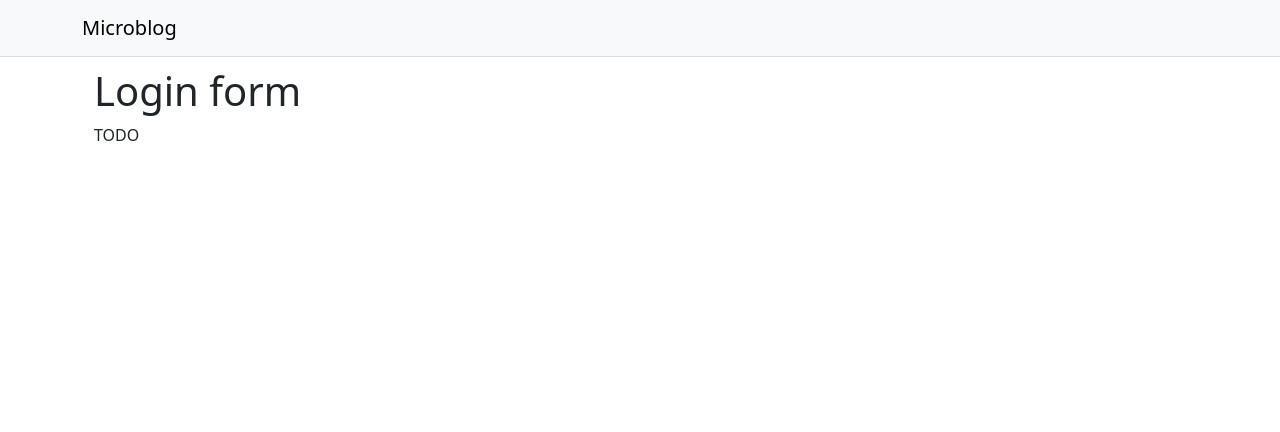
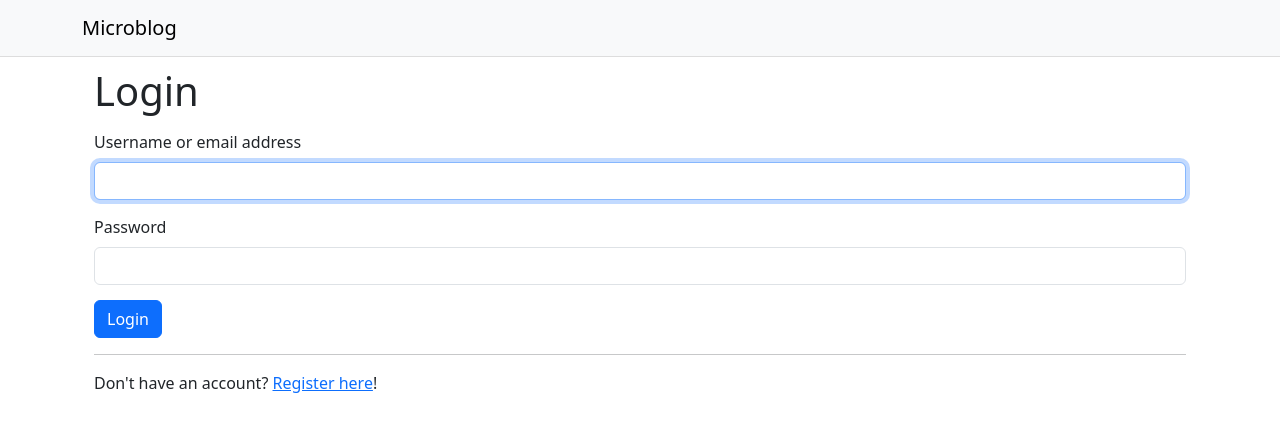
Before and after one commit to egabe05/react-microblog, a React (Create React App) app: page /login in a window 1280 px wide. Shown: the top 432 px of the page. Built offline with nearby package versions, Linux system fonts and the light colour scheme.

Commit message:
registration and flash messages

```diff
--- a/src/App.js
+++ b/src/App.js
@@ -4,23 +4,28 @@
 import FeedPage from './pages/FeedPage';
 import ExplorePage from './pages/ExplorePage';
 import LoginPage from './pages/LoginPage';
+import RegistrationPage from './pages/RegistrationPage';
 import UserPage from './pages/UserPage';
 import ApiProvider from './contexts/ApiProvider';
+import FlashProvider from './contexts/FlashProvider';
 
 export default function App() {
   return (
     <Container fluid className="App">
       <BrowserRouter>
+        <FlashProvider>
           <ApiProvider>
             <Header />
             <Routes>
               <Route path='/' element={<FeedPage />} />
               <Route path='/explore' element={<ExplorePage />} />
               <Route path='/login' element={<LoginPage />} />
+              <Route path='/register' element={<RegistrationPage />} />
               <Route path='/user/:username' element={<UserPage />} />
               <Route path='*' element={<Navigate to={"/"} />} />
             </Routes>
           </ApiProvider>
+        </FlashProvider>
       </BrowserRouter>
     </Container>
   );
--- a/src/components/Body.js
+++ b/src/components/Body.js
@@ -1,6 +1,7 @@
 import Container from "react-bootstrap/Container";
 import Stack from "react-bootstrap/Stack";
 import Sidebar from "./Sidebar";
+import FlashMessage from "./FlashMessage";
 
 const Body = ({ sidebar, children }) => {
   return (
@@ -8,6 +9,7 @@
       <Stack direction='horizontal' className="Body">
         {sidebar && <Sidebar />}
         <Container className="Content">
+          <FlashMessage />
           {children}
         </Container>
       </Stack>
--- /dev/null
+++ b/src/components/FlashMessage.js
@@ -0,0 +1,20 @@
+import { useContext } from 'react';
+import Alert from 'react-bootstrap/Alert';
+import Collapse from 'react-bootstrap/Collapse';
+import { FlashContext } from '../contexts/FlashProvider';
+
+const FlashMessage = () => {
+  const { flashMessage, visible, hideFlash } = useContext(FlashContext);
+
+  return (
+    <Collapse in={visible}>
+      <div>
+        <Alert variant={flashMessage.type || 'info'} dismissible onClose={hideFlash}>
+          {flashMessage.message}
+        </Alert>
+      </div>
+    </Collapse>
+  )
+};
+
+export default FlashMessage;
--- /dev/null
+++ b/src/components/InputField.js
@@ -0,0 +1,15 @@
+import Form from "react-bootstrap/Form";
+
+const InputField = (
+  { name, label, type, placeholder, error, fieldRef }
+) => {
+  return (
+    <Form.Group controlId={name} className="InputField">
+      {label && <Form.Label>{label}</Form.Label>}
+      <Form.Control type={type || 'text'} placeholder={placeholder} ref={fieldRef} />
+      <Form.Text className="text-danger">{error}</Form.Text>
+    </Form.Group>
+  )
+};
+
+export default InputField;
--- /dev/null
+++ b/src/contexts/FlashProvider.js
@@ -0,0 +1,37 @@
+import { createContext, useContext, useState } from 'react'
+
+export const FlashContext = createContext();
+let flashTimer;
+
+const FlashProvider = ({ children }) => {
+  const [flashMessage, setFlashMessage] = useState({});
+  const [visible, setVisible] = useState(false);
+
+  const flash = (message, type, duration = 10) => {
+    if (flashTimer) {
+      clearTimeout(flashTimer);
+      flashTimer = undefined;
+    }
+    setFlashMessage({ message, type });
+    setVisible(true);
+    if (duration) {
+      flashTimer = setTimeout(hideFlash, duration * 1000);
+    }
+  };
+
+  const hideFlash = () => {
+    setVisible(false);
+  };
+
+  return (
+    <FlashContext.Provider value={{ flash, hideFlash, flashMessage, visible }}>
+      {children}
+    </FlashContext.Provider>
+  );
+};
+
+export const useFlash = () => {
+  return useContext(FlashContext).flash;
+}
+
+export default FlashProvider;
--- a/src/index.css
+++ b/src/index.css
@@ -63,3 +63,8 @@
   margin-bottom: 10px;
   text-align: right;
 }
+
+.InputField {
+  margin-top: 15px;
+  margin-bottom: 15px;
+}
--- a/src/pages/LoginPage.js
+++ b/src/pages/LoginPage.js
@@ -1,10 +1,53 @@
+import { useEffect, useRef, useState } from 'react';
+import Form from 'react-bootstrap/Form'
+import Button from 'react-bootstrap/Button'
+import { Link } from 'react-router-dom'
 import Body from "../components/Body";
+import InputField from '../components/InputField';
 
 const LoginPage = () => {
+  const [formErrors, setFormErrors] = useState({});
+  const usernameField = useRef();
+  const passwordField = useRef();
+
+  useEffect(() => {
+    usernameField.current.focus();
+  }, []);
+
+  const onSubmit = (ev) => {
+    ev.preventDefault();
+    const username = usernameField.current.value;
+    const password = passwordField.current.value;
+
+    const errors = {};
+    if (!username) {
+      errors.username = "Username must not be empty.";
+    }
+    if (!password) {
+      errors.password = "Password must not be empty.";
+    }
+    setFormErrors(errors);
+    if (Object.keys(errors).length > 0) {
+      return;
+    }
+
+    console.log(`You entered ${username}:${password}`);
+  }
+
   return (
     <Body>
-      <h1>Login form</h1>
-      <p>TODO</p>
+      <h1>Login</h1>
+      <Form onSubmit={onSubmit}>
+        <InputField
+          name="username" label="Username or email address" error={formErrors.username} fieldRef={usernameField}
+        />
+        <InputField
+          name="password" label="Password" type="password" error={formErrors.password} fieldRef={passwordField}
+        />
+        <Button variant='primary' type='submit'>Login</Button>
+      </Form>
+      <hr />
+      <p>Don&apos;t have an account? <Link to="/register">Register here</Link>!</p>
     </Body>
   )
 };
--- /dev/null
+++ b/src/pages/RegistrationPage.js
@@ -0,0 +1,81 @@
+import { useEffect, useRef, useState } from "react";
+import Body from "../components/Body";
+import Form from "react-bootstrap/Form";
+import InputField from "../components/InputField";
+import Button from "react-bootstrap/Button";
+import { useNavigate } from "react-router-dom";
+import { useApi } from "../contexts/ApiProvider";
+import { useFlash } from "../contexts/FlashProvider";
+
+const RegistrationPage = () => {
+  const [formErrors, setFormErrors] = useState({});
+  const usernameField = useRef();
+  const emailField = useRef();
+  const passwordField = useRef();
+  const confirmPasswordField = useRef();
+  const navigate = useNavigate();
+  const api = useApi();
+  const flash = useFlash();
+
+  useEffect(() => {
+    usernameField.current.focus()
+  }, []);
+
+  const onSubmit = async (ev) => {
+    ev.preventDefault();
+    if (passwordField.current.value !== confirmPasswordField.current.value) {
+      setFormErrors({ confirmPassword: "Passwords don't match" });
+    }
+    else {
+      const data = await api.post('/users', {
+        username: usernameField.current.value,
+        email: emailField.current.value,
+        password: passwordField.current.value,
+      });
+      if (!data.ok) {
+        setFormErrors(data.body.errors.json);
+      }
+      else {
+        setFormErrors({});
+        flash('You have successfully registered!', 'success');
+        navigate('/login');
+      }
+    }
+  }
+
+  return (
+    <Body>
+      <Form onSubmit={onSubmit}>
+        <InputField
+          name="username"
+          label="Username"
+          error={formErrors.username}
+          fieldRef={usernameField}
+        />
+        <InputField
+          name="email"
+          label="Email"
+          error={formErrors.email}
+          fieldRef={emailField}
+        />
+        <InputField
+          name="password"
+          label="Password"
+          type="password"
+          error={formErrors.password}
+          fieldRef={passwordField}
+        />
+        <InputField
+          name="confirmPassword"
+          label="Confirm password"
+          type="password"
+          error={formErrors.confirmPassword}
+          fieldRef={confirmPasswordField}
+        />
+        <Button variant="primary" type="submit">Register</Button>
+      </Form>
+    </Body>
+  )
+};
+
+export default RegistrationPage;
```
Lines whose indentation alone changed are shown as unchanged.
